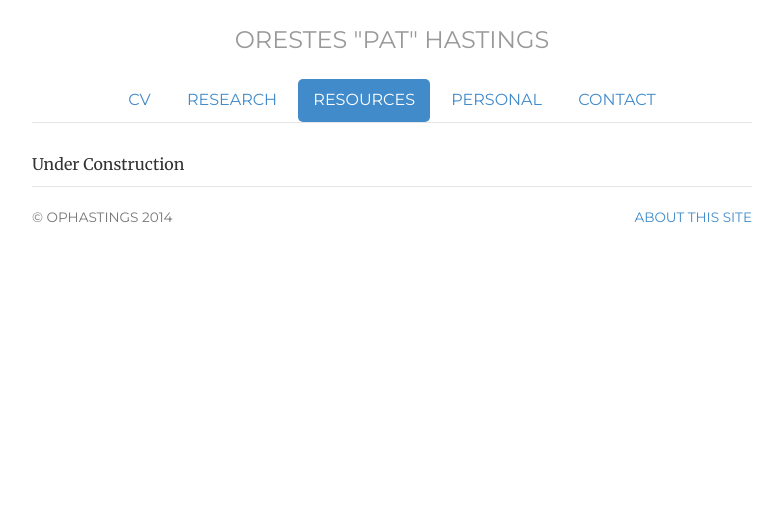
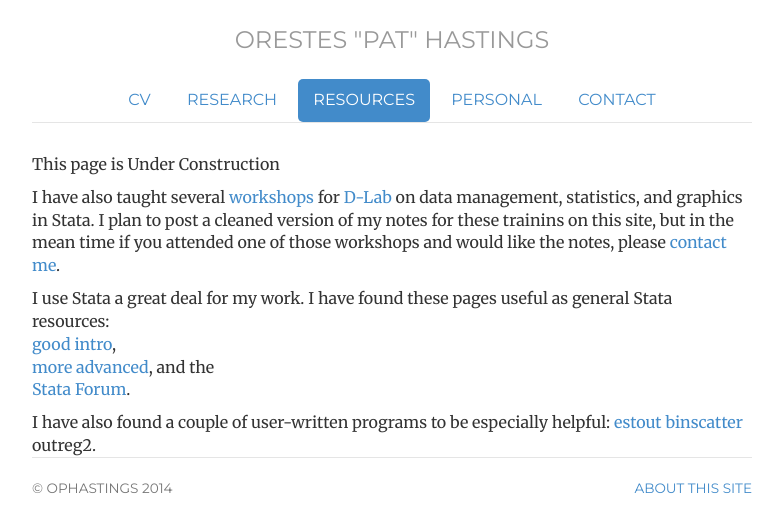
Before and after one commit to ophastings/ophastings.github.io, a Jekyll site: the page built from resources/index.html, in a window 1280 px wide. Shown: the top 532 px of the page, without its empty margins (248-1031 px from the left). Built offline with Jekyll 4.4.1, drawn with Linux system fonts in a browser that asks for light colours.

Commit message:
Update index.html

```diff
--- a/resources/index.html
+++ b/resources/index.html
@@ -8,5 +8,22 @@ personal: passive
 contact: passive
 description: Resources page of ophastings.com, the website of Orestes Hastings, a sociology PhD candidate at UC Berkeley
 ---
+<p>This page is Under Construction</p>
 
-<p>Under Construction</p>
+<p> I have also taught several <a title="http://dlab.berkeley.edu/people/pat-hastings" href="http://dlab.berkeley.edu/people/pat-hastings">workshops</a>
+  for <a href = "http://dlab.berkeley.edu/">D-Lab</a> on data management, statistics, and graphics in Stata. I plan to post a cleaned version of my
+  notes for these trainins on this site, but in the mean time if you attended one of those workshops and would like the notes,
+  please <a href="contact">contact me</a>.</p>
+
+I use Stata a great deal for my work. I have found these pages useful as general Stata resources:
+<ul class="list-unstyled">
+			 <li><a title="http://data.princeton.edu/stata/" href="http://data.princeton.edu/stata/">good intro</a>,
+			 <li><a title="http://www.ats.ucla.edu/stat/stata/" href="http://www.ats.ucla.edu/stat/stata/"> more advanced</a>, and the
+			 <li><a title="http://www.stata.com/statalist/" href="http://www.stata.com/statalist/">Stata Forum</a>.
+</ul>
+
+I have also found a couple of user-written programs to be especially helpful:
+  <a href="http://repec.org/bocode/e/estout/">estout</a>
+  <a href="http://michaelstepner.com/binscatter/">binscatter</a>
+
+outreg2.
```
